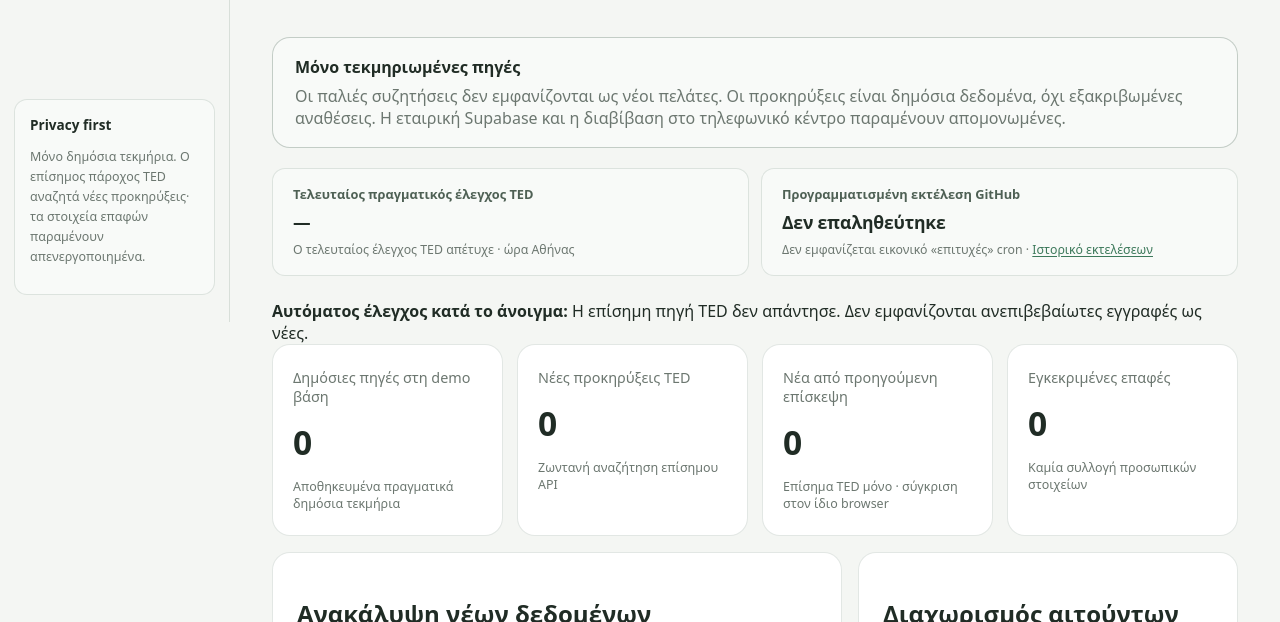
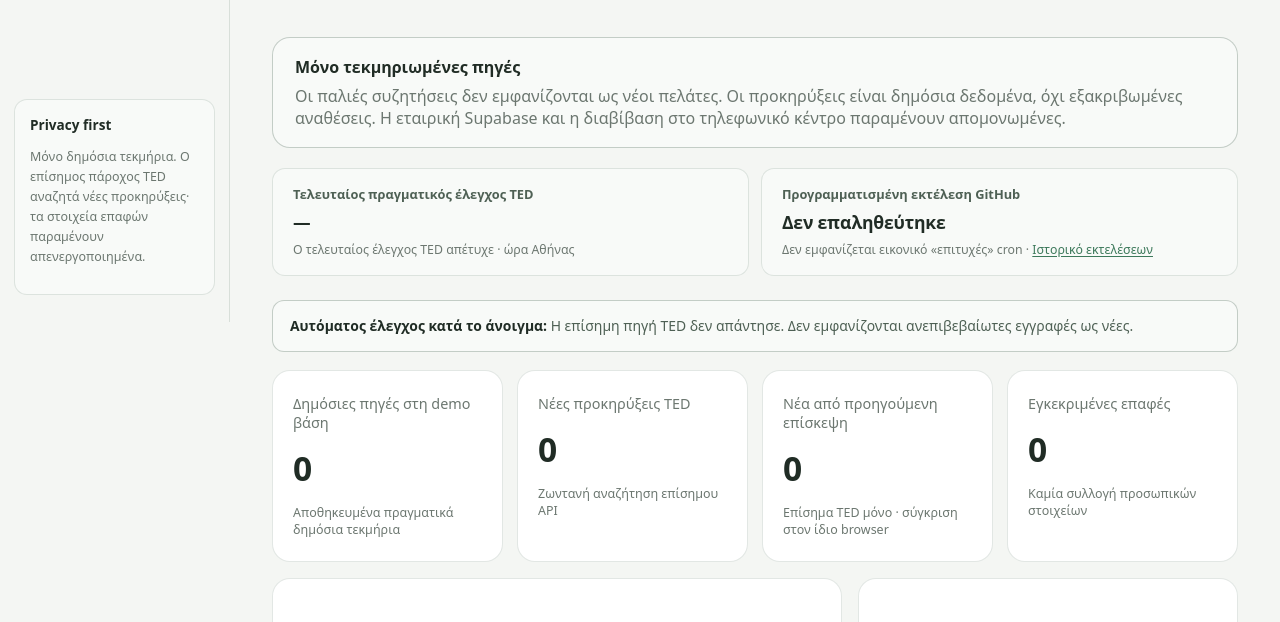
Before and after one commit to GeorgeGkogkos/BioShield-Admin-Operations-System, a website: page static/index.html in a window 1280 px wide. Shown: the part 478-1100 px from the top of the page. Drawn offline with Linux system fonts and the light colour scheme; no server answers.

Commit message:
docs/ci(bioshield): BIO-23 entry discovery presentation and regression gates

```diff
--- a/static/bioshield-admin.css
+++ b/static/bioshield-admin.css
@@ -408,3 +408,8 @@
 .bio-remote-panel .bio-table{margin-top:12px}
 .bio-remote-unknown{color:var(--muted);font-size:.8rem;line-height:1.55}
 @media(max-width:760px){.bio-remote-split{grid-template-columns:1fr}}
+
+/* BIO-23: app-entry official-source freshness; these are not verified customers. */
+.bio-entry-check{background:var(--soft-surface);border:1px solid var(--line-strong);border-radius:12px;padding:14px 17px;line-height:1.55;font-size:.87rem;color:var(--muted-strong);margin:14px 0 18px}
+.bio-entry-check strong{color:var(--ink)}
+.bio-new-official{display:inline-block;margin-inline-start:8px;padding:2px 7px;border:1px solid var(--line-strong);border-radius:6px;background:var(--accent-soft);color:var(--ink);font-size:.69rem;font-weight:750;vertical-align:middle}
```
